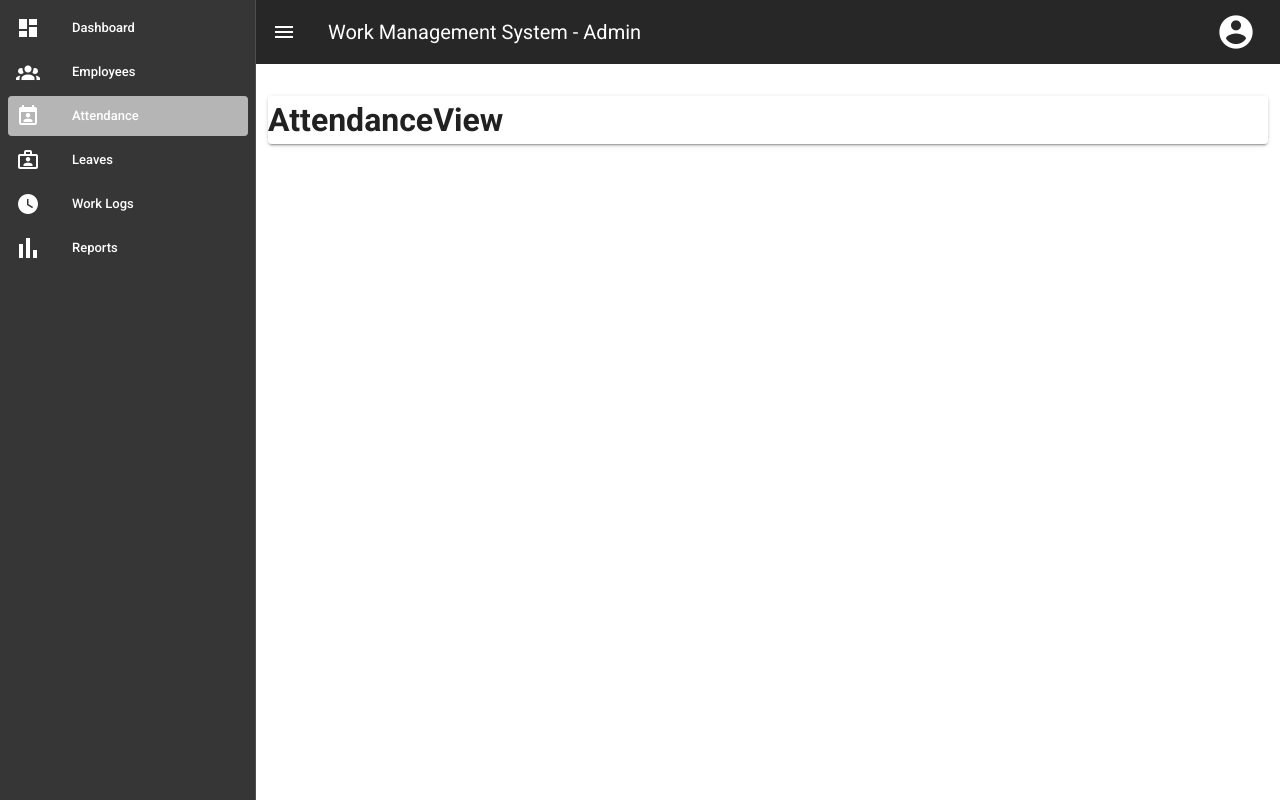
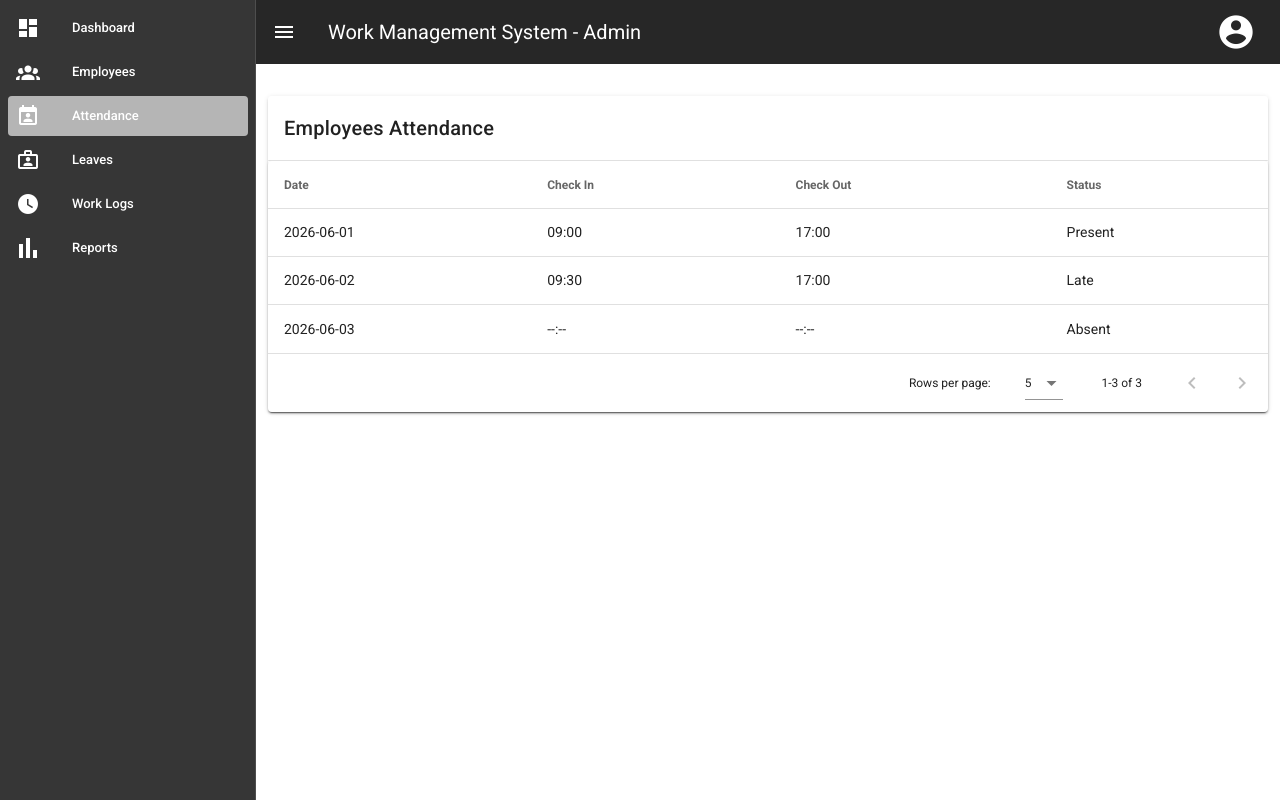
Before and after one commit to aayush11223/work_management_system, a Vue app: page /admin/attendance in a window 1280 px wide. Built offline with nearby package versions, Linux system fonts and the light colour scheme.

Commit message:
eidtAttendanceForm.vue

```diff
--- a/src/components/admin/EmployeeDetailTabs.vue
+++ b/src/components/admin/EmployeeDetailTabs.vue
@@ -17,7 +17,7 @@
         </v-card>
       </v-tab-item>
 
-      <!-- Leaves Placeholder -->
+      <!-- Leaves Tab -->
       <v-tab-item>
         <v-card flat>
           <v-card-text>
@@ -30,7 +30,7 @@
         </v-card>
       </v-tab-item>
 
-      <!-- Work Logs Placeholder -->
+      <!-- Work Logs Tab -->
       <v-tab-item>
         <v-card flat>
           <v-card-text> Work Logs Placeholder </v-card-text>
@@ -81,8 +81,8 @@ export default {
         },
         {
           date: "2026-06-03",
-          CheckIn: "N/A",
-          CheckOut: "N/A",
+          CheckIn: "--:--",
+          CheckOut: "--:--",
           Status: "Absent",
         },
         {
--- /dev/null
+++ b/src/components/attendance/EditAttendanceForm.vue
@@ -0,0 +1,76 @@
+<template>
+  <v-dialog v-model="visible" max-width="500px" persistent>
+    <v-card>
+      <v-card-title>
+        <span class="text-h5">Edit Attendance</span>
+      </v-card-title>
+
+      <v-card-text>
+        <v-container>
+          <v-form ref="form">
+            <v-text-field
+              label="Date"
+              v-model="localRecord.date"
+              readonly
+            ></v-text-field>
+
+            <v-text-field
+              label="Check In Time"
+              v-model="localRecord.checkIn"
+            ></v-text-field>
+
+            <v-text-field
+              label="Check Out Time"
+              v-model="localRecord.checkOut"
+            ></v-text-field>
+
+            <v-select
+              label="Status"
+              v-model="localRecord.status"
+              :items="['Present', 'Absent', 'Late']"
+            ></v-select>
+          </v-form>
+        </v-container>
+      </v-card-text>
+
+      <v-card-actions>
+        <v-spacer></v-spacer>
+        <v-btn color="blue darken-1" text @click="handleCancel"> Cancel </v-btn>
+        <v-btn color="blue darken-1" text @click="handleSave"> Save </v-btn>
+      </v-card-actions>
+    </v-card>
+  </v-dialog>
+</template>
+
+<script>
+export default {
+  name: "EditAttendanceForm",
+  props: {
+    record: {
+      type: Object,
+    },
+  },
+  data() {
+    return {
+      localRecord: {
+        date: "",
+        checkIn: "",
+        checkOut: "",
+        status: "",
+      },
+    };
+  },
+
+  methods: {
+    handleCancel() {
+      this.$emit("close");
+    },
+    handleSave() {
+      this.$emit("save", this.localRecord);
+    },
+  },
+};
+</script>
+
+<style lang="scss" scoped>
+</style>
--- a/src/views/admin/AttendanceView.vue
+++ b/src/views/admin/AttendanceView.vue
@@ -1,12 +1,81 @@
 <template>
   <div>
-    <h1>AttendanceView</h1>
+    <PageHeader title="Employees Attendance" />
+
+    <!-- splice, findIndex -->
+
+    <TaBle
+      :headers="headers"
+      :items="records"
+      :loading="false"
+      :showEdit="true"
+      @edit="openEditDialog"
+    />
+
+    <EditAttendanceForm
+      :visible="showDialog"
+      :record="selectedRecord"
+      @close="showDialog = false"
+      @save="handleSave"
+    />
   </div>
 </template>
 
 <script>
-export default {};
+import PageHeader from "@/components/common/PageHeader.vue";
+import TaBle from "@/components/common/TaBle.vue";
+import EditAttendanceForm from "@/components/attendance/EditAttendanceForm.vue";
+
+export default {
+  components: {
+    PageHeader,
+    TaBle,
+    EditAttendanceForm,
+  },
+  data() {
+    return {
+      showDialog: false,
+      selectedRecord: {},
+      headers: [
+        { text: "Date", value: "date" },
+        { text: "Check In", value: "checkIn" },
+        { text: "Check Out", value: "checkOut" },
+        { text: "Status", value: "status" },
+      ],
+      records: [
+        {
+          id: 1,
+          date: "2026-06-01",
+          checkIn: "09:00",
+          checkOut: "17:00",
+          status: "Present",
+        },
+        {
+          id: 2,
+          date: "2026-06-02",
+          checkIn: "09:30",
+          checkOut: "17:00",
+          status: "Late",
+        },
+        {
+          id: 3,
+          date: "2026-06-03",
+          checkIn: "--:--",
+          checkOut: "--:--",
+          status: "Absent",
+        },
+      ],
+    };
+  },
+  methods: {
+    openEditDialog(record) {
+      this.selectedRecord = record;
+      this.showDialog = true;
+    },
+    handleSave() {
+      this.showDialog = false;
+    },
+  },
+};
 </script>
-
-<style lang="scss" scoped>
-</style>
+<style lang="scss" scoped></style>
```
